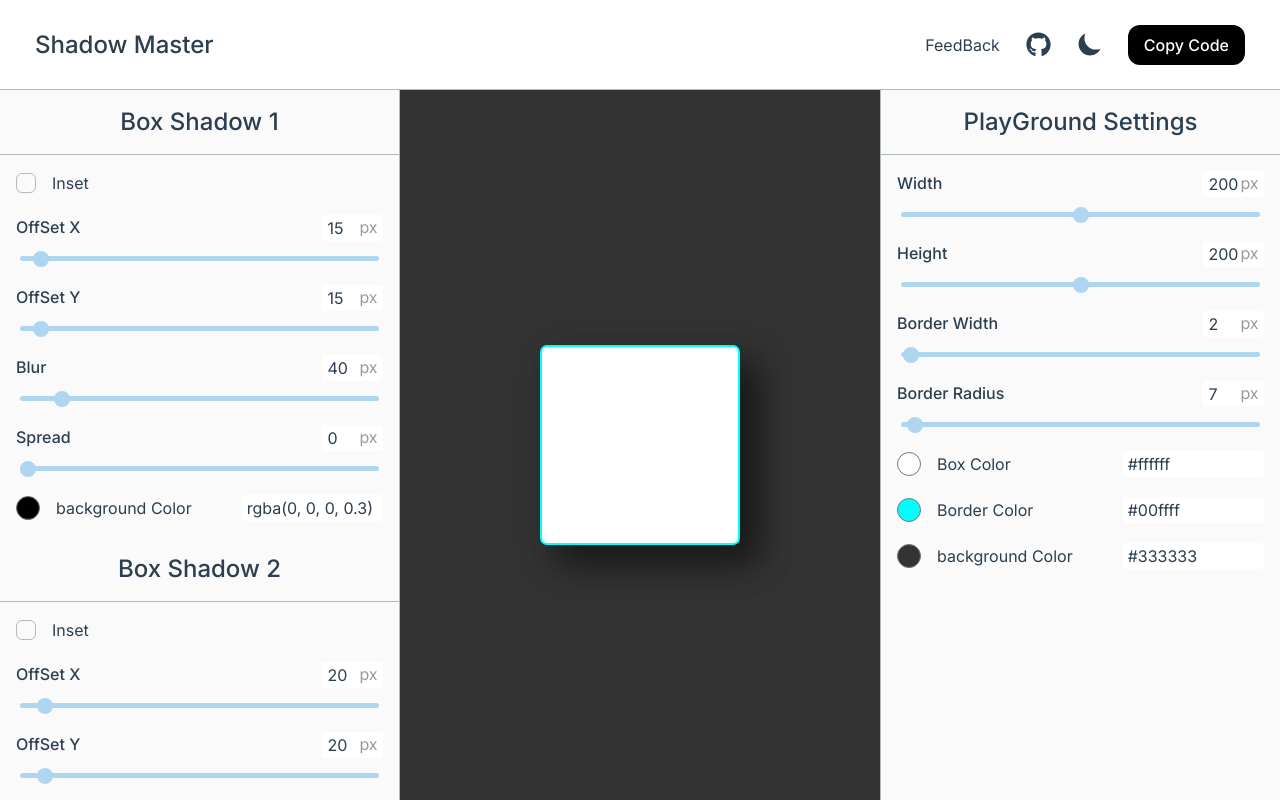
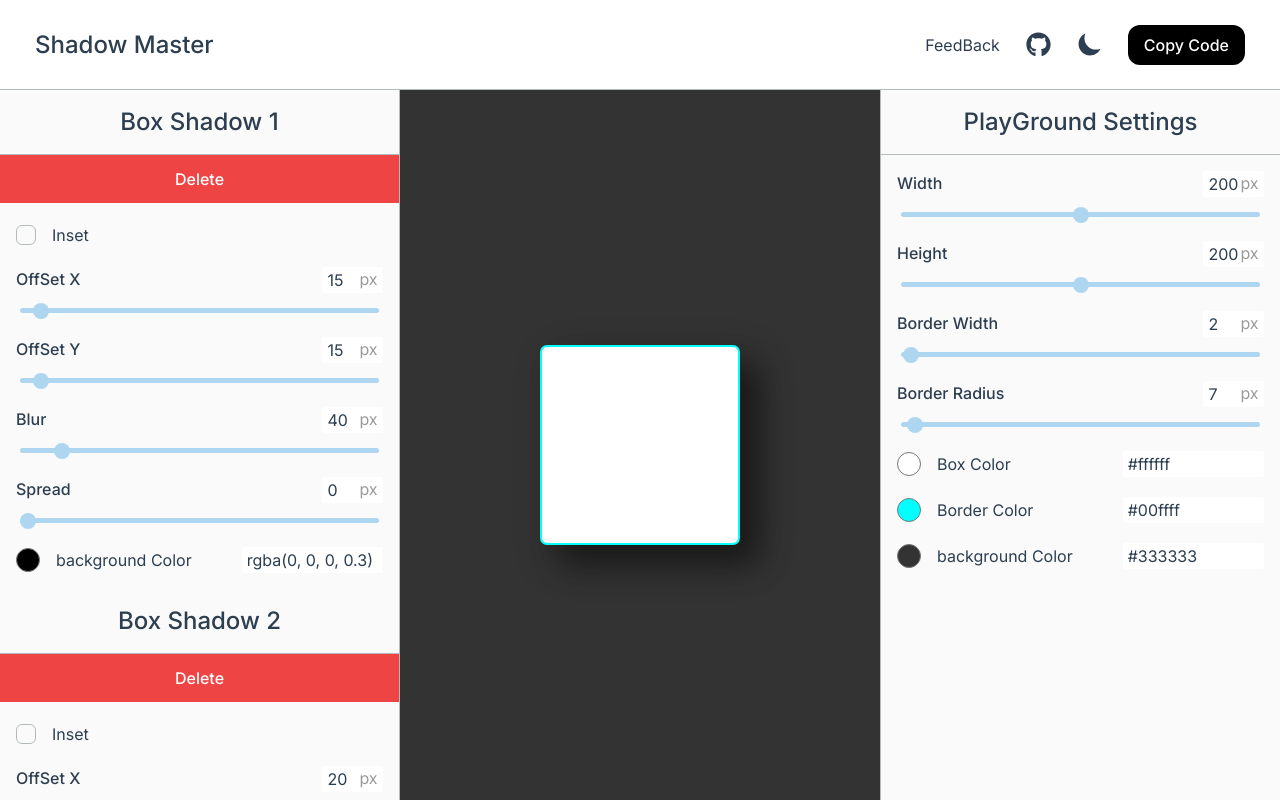
Before and after one commit to Xenos-the-stupid/shadow-master, a React (Vite) app: page / in a window 1280 px wide. Both pictures are taken after a click on the button "Add Shadow". Built offline with nearby package versions, Linux system fonts and the light colour scheme.

Commit message:
added a way to delete the boxShadow entity

```diff
--- a/src/App.tsx
+++ b/src/App.tsx
@@ -8,6 +8,7 @@ import { playgroundSettingsAtom, PlaygroundSettings } from "./store/playground";
 import ColorInput from "./components/ColorInput";
 import { BoxShadowAtom, boxShadowAtom } from "./store/boxShadow";
 import CheckBox from "./components/CheckBox";
+import cn from "./utils/cn";
 
 type UpdateBoxShadowProps = {
   index: number;
@@ -36,6 +37,10 @@ export default function App() {
         color: "#00000055",
       },
     ]);
+  };
+
+  const deleteBoxShadow = (index: number) => {
+    setBoxShadow((prev) => prev.filter((_, i) => i !== index));
   };
 
   const updateBoxShadow = ({ e, index, prop }: UpdateBoxShadowProps) => {
@@ -72,7 +77,20 @@ export default function App() {
           {new Array(boxShadow.length).fill(null).map((_, index) => (
             <Accordion key={index}>
               <Accordion.Title>Box Shadow {index + 1}</Accordion.Title>
-              <Accordion.Body className="flex flex-col gap-5">
+              <Accordion.Body
+                className={cn(
+                  "flex flex-col gap-5",
+                  boxShadow.length > 1 && "px-0 pt-0 *:px-4",
+                )}
+              >
+                {boxShadow.length > 1 && (
+                  <button
+                    className="bg-red-500 py-3 font-medium text-white"
+                    onClick={() => deleteBoxShadow(index)}
+                  >
+                    Delete
+                  </button>
+                )}
                 <CheckBox>
                   <CheckBox.Input
                     id="inset"
```
